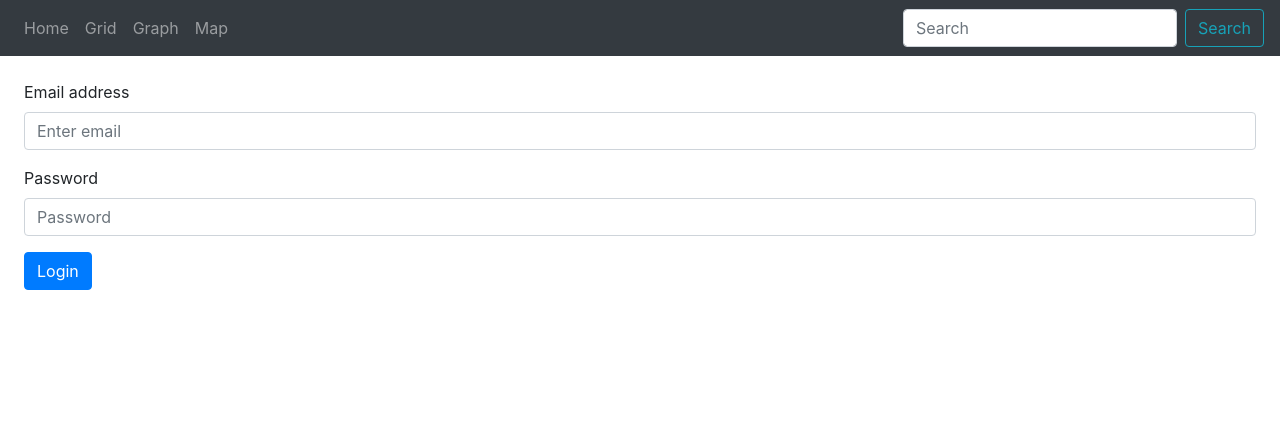
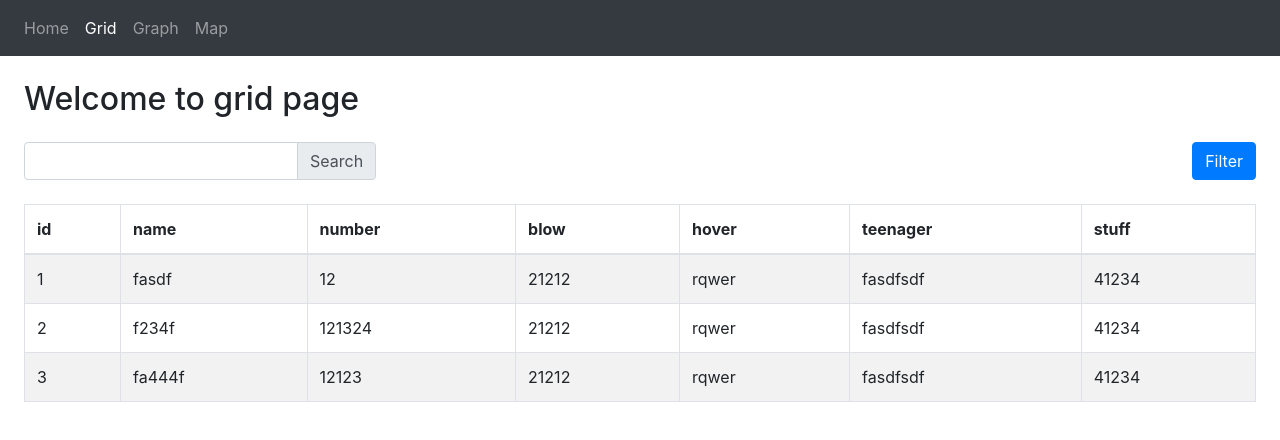
Before and after one commit to kaisheng1/cab230-assignment-client, a React (Create React App) app: page /grid in a window 1280 px wide. Before the commit this address led to /login. Shown: the top 440 px of the page. Built offline with nearby package versions, Linux system fonts and the light colour scheme.

Commit message:
grid page ui

```diff
--- a/package.json
+++ b/package.json
@@ -6,6 +6,7 @@
 		"@testing-library/jest-dom": "^4.2.4",
 		"@testing-library/react": "^9.4.0",
 		"@testing-library/user-event": "^7.2.1",
+		"axios": "^0.19.2",
 		"bootstrap": "^4.4.1",
 		"react": "^16.12.0",
 		"react-bootstrap": "^1.0.0-beta.16",
--- a/src/API.js
+++ b/src/API.js
@@ -0,0 +1,25 @@
+import axios from 'axios';
+
+const offences = [
+	{ id: 1, name: 'fasdf', number: '12', blow: '21212', hover: 'rqwer', teenager: 'fasdfsdf', stuff: '41234' },
+	{ id: 2, name: 'f234f', number: '121324', blow: '21212', hover: 'rqwer', teenager: 'fasdfsdf', stuff: '41234' },
+	{ id: 3, name: 'fa444f', number: '12123', blow: '21212', hover: 'rqwer', teenager: 'fasdfsdf', stuff: '41234' }
+];
+
+export const checkLogin = async (email, password) => {
+	if (email === '' && password === '') {
+		return { token: '1234' };
+	}
+	throw new Error('Wrong username or password');
+};
+
+export const registerUser = async (email, password) => {
+	if (email === '' && password === '') {
+		return true;
+	}
+	return false;
+};
+
+export const fetchOffences = async () => {
+	return offences;
+};
--- /dev/null
+++ b/src/components/FilterModal.js
@@ -0,0 +1,36 @@
+import React, { useState } from 'react';
+
+import Button from 'react-bootstrap/Button';
+import Modal from 'react-bootstrap/Modal';
+
+function FilterModal() {
+	const [ show, setShow ] = useState(false);
+
+	const handleClose = () => setShow(false);
+	const handleShow = () => setShow(true);
+
+	return (
+		<div>
+			<Button variant="primary" onClick={handleShow}>
+				Filter
+			</Button>
+
+			<Modal show={show} onHide={handleClose} animation={false}>
+				<Modal.Header closeButton>
+					<Modal.Title>Filter</Modal.Title>
+				</Modal.Header>
+				<Modal.Body>Start filtering</Modal.Body>
+				<Modal.Footer>
+					<Button variant="secondary" onClick={handleClose}>
+						Close
+					</Button>
+					<Button variant="primary" onClick={handleClose}>
+						Apply filters
+					</Button>
+				</Modal.Footer>
+			</Modal>
+		</div>
+	);
+}
+
+export default FilterModal;
--- a/src/components/Layout.js
+++ b/src/components/Layout.js
@@ -3,9 +3,6 @@ import { NavLink } from 'react-router-dom';
 
 import Navbar from 'react-bootstrap/Navbar';
 import Nav from 'react-bootstrap/Nav';
-import Form from 'react-bootstrap/Form';
-import FormControl from 'react-bootstrap/FormControl';
-import Button from 'react-bootstrap/Button';
 
 const routes = [
 	{ name: 'Home', to: '/' },
@@ -27,10 +24,6 @@ function Layout({ children }) {
 						</Nav.Item>
 					))}
 				</Nav>
-				<Form inline>
-					<FormControl type="text" placeholder="Search" className="mr-sm-2" />
-					<Button variant="outline-info">Search</Button>
-				</Form>
 			</Navbar>
 			<main className="p-4">{children}</main>
 		</div>
--- a/src/components/LoginForm.js
+++ b/src/components/LoginForm.js
@@ -1,4 +1,4 @@
-import React from 'react';
+import React, { useState } from 'react';
 import { Redirect } from 'react-router-dom';
 import { useAuth } from '../context/AuthContext';
 
@@ -7,9 +7,13 @@ import Button from 'react-bootstrap/Button';
 
 function LoginForm() {
 	const { isAuthenticated, doLogin } = useAuth();
+	const [ signup, setSignup ] = useState(false);
+
 	const handleSubmit = (e) => {
 		e.preventDefault();
-		doLogin();
+		if (!signup) {
+			doLogin();
+		}
 	};
 	return (
 		<Form onSubmit={handleSubmit}>
@@ -23,7 +27,10 @@ function LoginForm() {
 				<Form.Control type="password" placeholder="Password" />
 			</Form.Group>
 			<Button variant="primary" type="submit">
-				Login
+				{signup ? 'Signup' : 'Login'}
+			</Button>
+			<Button variant="secondary" className="ml-2" type="button" onClick={() => setSignup(!signup)}>
+				{signup ? 'Login' : 'Signup'}
 			</Button>
 			{isAuthenticated && <Redirect to="/" />}
 		</Form>
--- /dev/null
+++ b/src/components/SearchForm.js
@@ -0,0 +1,20 @@
+import React from 'react';
+
+import Form from 'react-bootstrap/Form';
+import FormControl from 'react-bootstrap/FormControl';
+import InputGroup from 'react-bootstrap/InputGroup';
+
+function SearchForm() {
+	return (
+		<Form inline>
+			<InputGroup className="mb-3">
+				<FormControl />
+				<InputGroup.Append>
+					<InputGroup.Text id="basic-addon2">Search</InputGroup.Text>
+				</InputGroup.Append>
+			</InputGroup>
+		</Form>
+	);
+}
+
+export default SearchForm;
--- a/src/context/AuthContext.js
+++ b/src/context/AuthContext.js
@@ -5,7 +5,7 @@ export const AuthContext = createContext();
 export const useAuth = () => useContext(AuthContext);
 
 export const AuthProvider = ({ children }) => {
-	const [ isAuthenticated, setIsAuthenticated ] = useState(false);
+	const [ isAuthenticated, setIsAuthenticated ] = useState(true);
 	const doLogin = () => {
 		setIsAuthenticated(true);
 	};
--- a/src/pages/GridPage.js
+++ b/src/pages/GridPage.js
@@ -1,10 +1,40 @@
-import React from 'react';
+import React, { useState, useEffect } from 'react';
 import Layout from '../components/Layout';
+import SearchForm from '../components/SearchForm';
+import FilterModal from '../components/FilterModal';
+import { fetchOffences } from '../API';
+import Table from 'react-bootstrap/Table';
+import Row from 'react-bootstrap/Row';
+import Col from 'react-bootstrap/Col';
 
 function GridPage() {
+	const [ columns, setColumns ] = useState([]);
+	const [ data, setData ] = useState([]);
+	useEffect(() => {
+		fetchOffences().then((offences) => {
+			setColumns(Object.keys(offences[0]));
+			setData(offences);
+		});
+	}, []);
 	return (
 		<Layout>
-			<h1>Welcome to grid page</h1>
+			<h2>Welcome to grid page</h2>
+			<Row className="mt-4">
+				<Col>
+					<SearchForm />
+				</Col>
+				<Col className="col-md-auto">
+					<FilterModal columns={columns} />
+				</Col>
+			</Row>
+			<Table className="mt-2" responsive striped bordered hover>
+				<thead>
+					<tr>{columns.map((col) => <th key={col}>{col}</th>)}</tr>
+				</thead>
+				<tbody>
+					{data.map((row) => <tr key={row.name}>{columns.map((col) => <td key={col}>{row[col]}</td>)}</tr>)}
+				</tbody>
+			</Table>
 		</Layout>
 	);
 }
```
Also changed, not shown: 1 other file (tests, documents, lock files or other folders).
